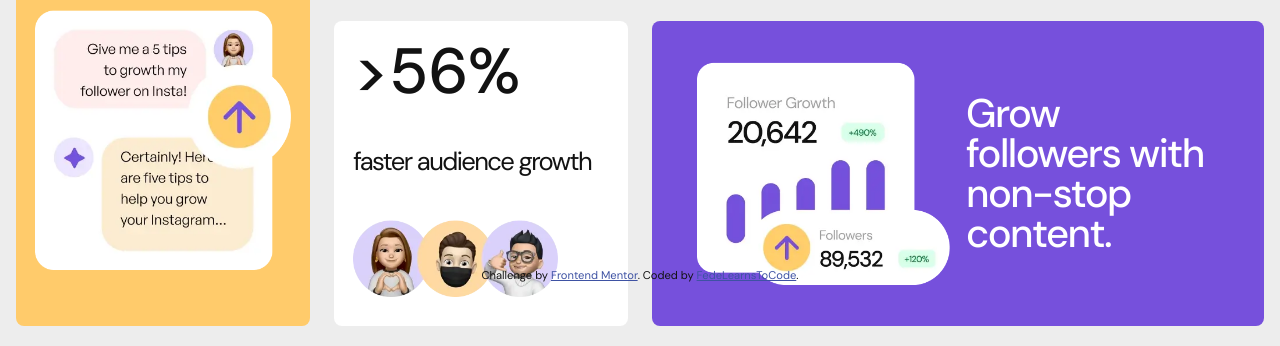
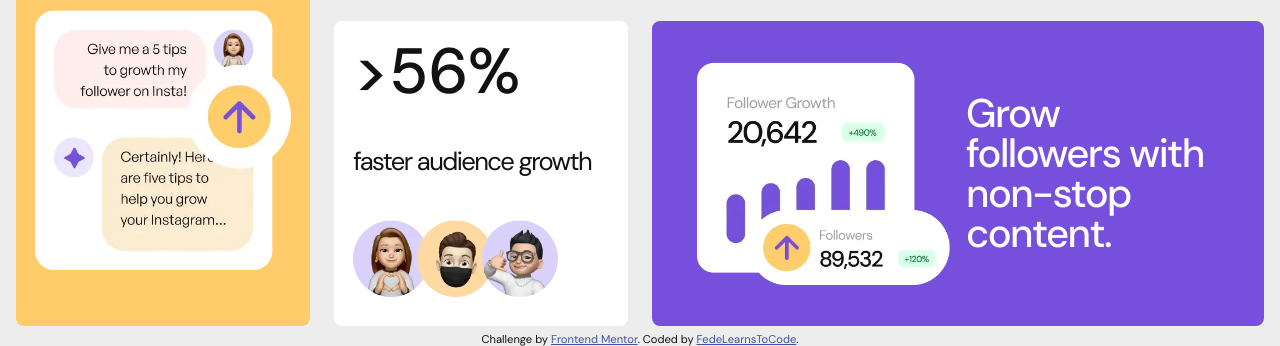
Before and after one commit to FedeLearnsToCode/Bento-Grid, a plain HTML site: page index.html in a window 1280 px wide. Shown: the part 777-1123 px from the top of the page. Drawn offline with nearby package versions, Linux system fonts and the light colour scheme.

Commit message:
Update style.css

```diff
--- a/style.css
+++ b/style.css
@@ -328,7 +328,7 @@ h2 {
 
 }
 
-.attribution { font-size: var(--fs-s); text-align: center; }
+.attribution { font-size: var(--fs-s); text-align: center; margin-top: 4rem}
 .attribution a { color: var(--link-color); }
 
 /* ============ RESPONSIVE TABLET - General ============ */
```
